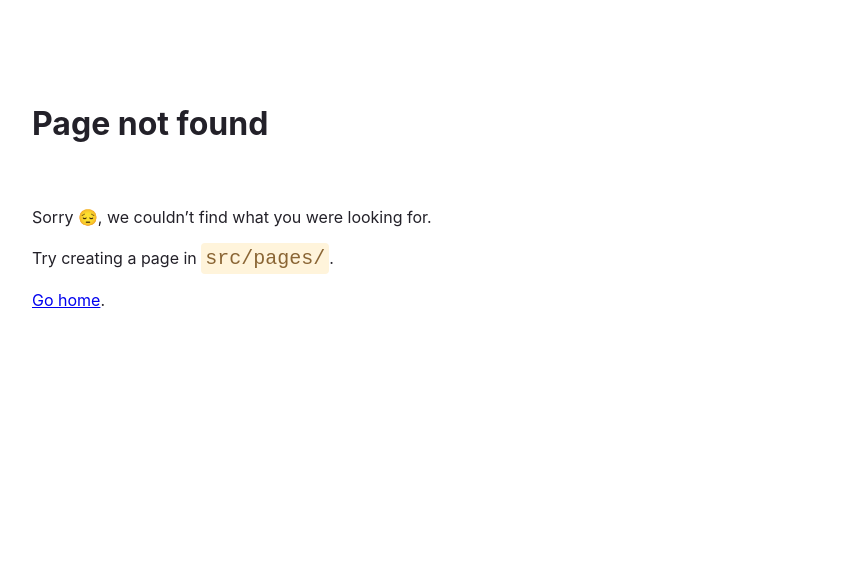
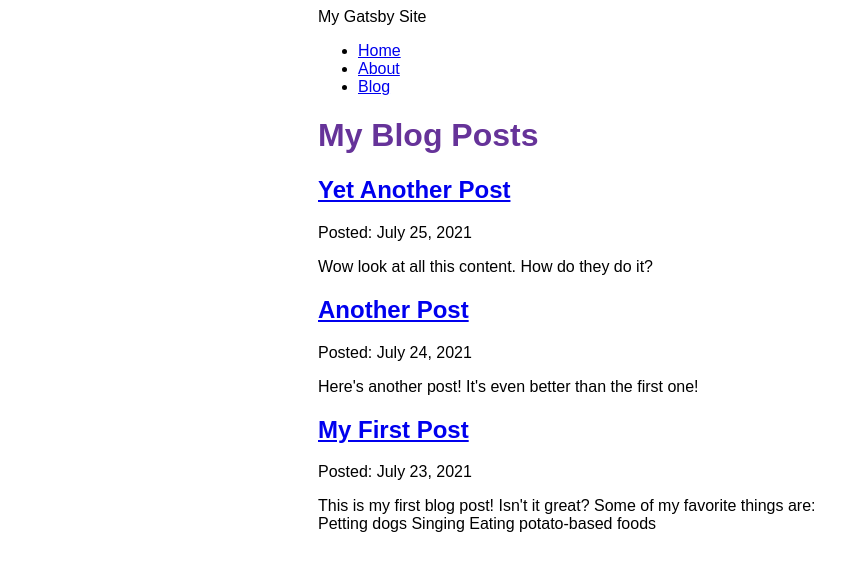
Before and after one commit to Ishwor-shrestha1205/my-gatsby-site, a Gatsby site: page /blog in a window 1280 px wide. Before the commit this address had no page. Shown: the whole page, without its empty margins (72-917 px from the left). Built offline with nearby package versions, Linux system fonts and the light colour scheme; Gatsby itself is replaced by a stand-in of ours.

Commit message:
"Finished Gatsby Tutorial Part 6"

```diff
--- a/gatsby-config.js
+++ b/gatsby-config.js
@@ -3,5 +3,16 @@ module.exports = {
     title: `My Gatsby Site`,
     siteUrl: `https://www.yourdomain.tld`,
   },
-  plugins: ["gatsby-plugin-image", "gatsby-plugin-sharp"],
+  plugins: [
+    "gatsby-plugin-image",
+    "gatsby-plugin-sharp",
+    {
+      resolve: "gatsby-source-filesystem",
+      options: {
+        name: `blog`,
+        path: `${__dirname}/blog`,
+      },
+    },
+    "gatsby-plugin-mdx",
+  ],
 };
--- a/package.json
+++ b/package.json
@@ -15,8 +15,10 @@
     "clean": "gatsby clean"
   },
   "dependencies": {
+    "@mdx-js/react": "^2.1.3",
     "gatsby": "^4.21.1",
     "gatsby-plugin-image": "^2.22.0",
+    "gatsby-plugin-mdx": "^4.1.0",
     "gatsby-plugin-sharp": "^4.22.0",
     "gatsby-source-filesystem": "^4.22.0",
     "react": "^18.1.0",
--- a/src/components/layout.js
+++ b/src/components/layout.js
@@ -1,16 +1,27 @@
 import * as React from "react";
-import { Link } from "gatsby";
+import { Link, useStaticQuery, graphql } from "gatsby";
 import {
   container,
   heading,
   navLinks,
   navLinkItem,
   navLinkText,
+  siteTitle,
 } from "./layout.module.css";
 
 const Layout = ({ pageTitle, children }) => {
+  const data = useStaticQuery(graphql`
+    query {
+      site {
+        siteMetadata {
+          title
+        }
+      }
+    }
+  `);
   return (
     <div className={container}>
+      <header className={siteTitle}>{data.site.siteMetadata.title}</header>
       <nav>
         <ul className={navLinks}>
           <li className={navLinkItem}>
@@ -21,6 +32,11 @@ const Layout = ({ pageTitle, children }) => {
           <li className={navLinkItem}>
             <Link to="/about" className={navLinkText}>
               About
+            </Link>
+          </li>
+          <li className={navLinkItem}>
+            <Link to="/blog" className={navLinkText}>
+              Blog
             </Link>
           </li>
         </ul>
--- a/src/components/layout.module.css
+++ b/src/components/layout.module.css
@@ -18,3 +18,10 @@
 .nav-link-text {
   color: black;
 }
+
+.site-title {
+  font-size: 3rem;
+  color: gray;
+  font-weight: 700;
+  margin: 3rem 0;
+}
--- /dev/null
+++ b/src/components/seo.js
@@ -0,0 +1,22 @@
+import * as React from "react";
+import { graphql, useStaticQuery } from "gatsby";
+
+const Seo = ({ title }) => {
+  const data = useStaticQuery(graphql`
+    query {
+      site {
+        siteMetadata {
+          title
+        }
+      }
+    }
+  `);
+
+  return (
+    <title>
+      {title} | {data.site.siteMetadata.title}
+    </title>
+  );
+};
+
+export default Seo;
--- a/src/pages/about.js
+++ b/src/pages/about.js
@@ -1,5 +1,6 @@
 import * as React from "react";
 import Layout from "../components/layout";
+import Seo from "../components/seo";
 
 const AboutPage = () => {
   return (
@@ -11,6 +12,6 @@ const AboutPage = () => {
   );
 };
 
-export const Head = () => <title>About Me</title>;
+export const Head = () => <Seo title="About Me" />;
 
 export default AboutPage;
--- /dev/null
+++ b/src/pages/blog/index.js
@@ -0,0 +1,42 @@
+import * as React from "react";
+import Layout from "../../components/layout";
+import { Link, graphql } from "gatsby";
+import Seo from "../../components/seo";
+
+const BlogPage = ({ data }) => {
+  return (
+    <Layout pageTitle="My Blog Posts">
+      {data.allMdx.nodes.map((node) => (
+        <article key={node.id}>
+          <h2>
+            <Link to={`/blog/${node.frontmatter.slug}`}>
+              {node.frontmatter.title}
+            </Link>
+          </h2>
+          <p>Posted: {node.frontmatter.date}</p>
+          <p>{node.excerpt}</p>
+        </article>
+      ))}
+    </Layout>
+  );
+};
+
+export const query = graphql`
+  query {
+    allMdx(sort: { fields: frontmatter___date, order: DESC }) {
+      nodes {
+        frontmatter {
+          date(formatString: "MMMM D, YYYY")
+          title
+          slug
+        }
+        id
+        excerpt
+      }
+    }
+  }
+`;
+
+export const Head = () => <Seo title="My Blog Posts" />;
+
+export default BlogPage;
--- a/src/pages/index.js
+++ b/src/pages/index.js
@@ -1,6 +1,7 @@
 import * as React from "react";
 import Layout from "../components/layout";
 import { StaticImage } from "gatsby-plugin-image";
+import Seo from "../components/seo";
 
 const IndexPage = () => {
   return (
@@ -16,6 +17,6 @@ const IndexPage = () => {
   );
 };
 
-export const Head = () => <title>Home Page</title>;
+export const Head = () => <Seo title="Home Page" />;
 
 export default IndexPage;
```
Also changed, not shown: src/pages/blog/{mdx.frontmatter__slug}.js (added, +28 -0 lines), 1 other file.
